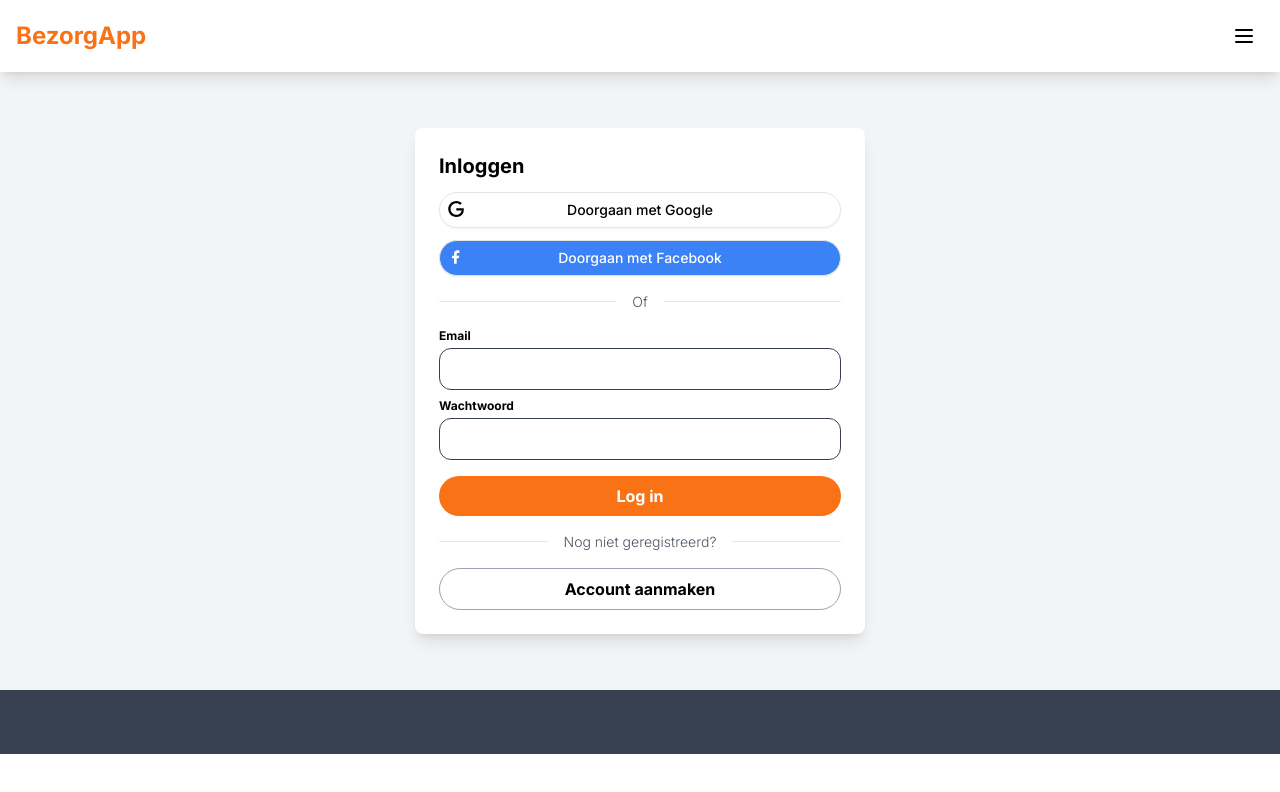
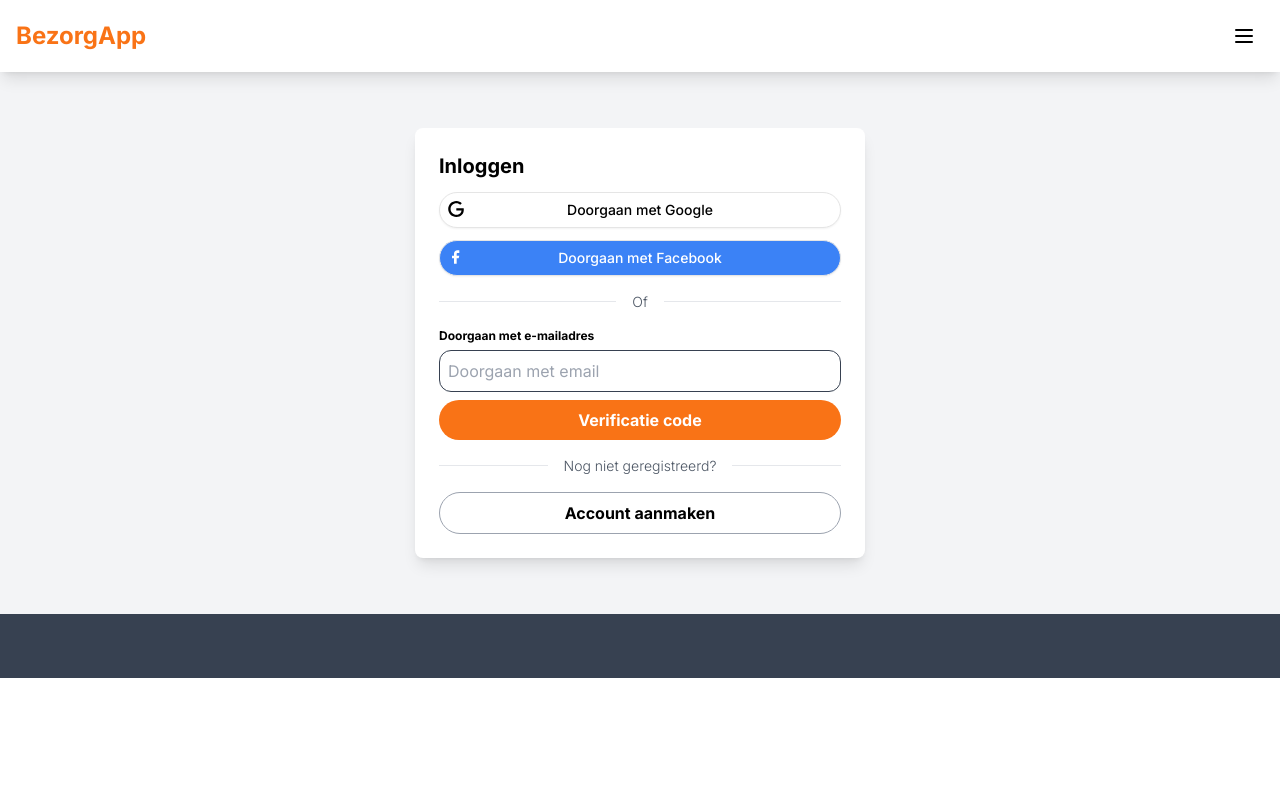
Before and after one commit to sjoerdvermeijden/next-delivery, a Next.js app: page /account in a window 1280 px wide. Shown: the top 792 px of the page. Built offline with nearby package versions, Linux system fonts and the light colour scheme.

Commit message:
Adds styling to the login and register form

```diff
--- a/src/components/login-form.tsx
+++ b/src/components/login-form.tsx
@@ -33,11 +33,9 @@ function LoginForm({ }: Props) {
                 <span className='inline-flex w-full h-1.5 border-t border-t-gray-200 mt-1'></span>
             </div>
             <form action="" className='flex flex-col mb-4'>
-                <label htmlFor="email" className='mb-1 text-xs font-bold'>Email</label>
-                <input className='mb-2 border border-gray-700 p-2 rounded-xl' type="email" name="" id="email" />
-                <label htmlFor="wachtwoord" className='mb-1 text-xs font-bold'>Wachtwoord</label>
-                <input className='mb-4 border border-gray-700 p-2 rounded-xl' type="password" name="" id="wachtwoord" />
-                <input className='bg-orange-500 p-2 text-white font-bold rounded-3xl' type="submit" value="Log in" />
+                <label htmlFor="email" className='mb-1.5 text-xs font-bold'>Doorgaan met e-mailadres</label>
+                <input className='mb-2 border border-gray-700 p-2 rounded-xl' placeholder="Doorgaan met email" type="email" name="" id="email" />
+                <input className='bg-orange-500 p-2 text-white font-bold rounded-3xl' type="submit" value="Verificatie code" />
             </form>
             <div className='flex items-center mb-4'>
                 <span className='inline-flex w-full grow h-1.5 border-t border-t-gray-200 mt-1 mr-4'></span>
--- a/src/components/register-form.tsx
+++ b/src/components/register-form.tsx
@@ -32,13 +32,13 @@ function RegisterForm({ }: Props) {
                 <p className='flex justify-center text-gray-600 font-light text-sm mr-4'>Of</p>
                 <span className='inline-flex w-full h-1.5 border-t border-t-gray-200 mt-1'></span>
             </div>
-            <form action="" className='flex flex-col mb-4'>
-                <label htmlFor="name" className='mb-1 text-xs font-bold'>Naam</label>
-                <input className='mb-3 border p-2 rounded-xl' type="text" name="" id="name" />
-                <label htmlFor="email" className='mb-1 text-xs font-bold'>E-mailadres</label>
-                <input className='mb-3 border p-2 rounded-xl' type="email" name="" id="email" />
-                <label htmlFor="wachtwoord" className='mb-1 text-xs font-bold'>Wachtwoord</label>
-                <input className='mb-4 border p-2 rounded-xl' type="password" name="" id="wachtwoord" />
+            <form action="" className='flex flex-col mb-6'>
+                <label htmlFor="name" className='mb-1.5 text-xs font-bold'>Naam</label>
+                <input className='mb-3 border p-2 rounded-xl' placeholder="Naam" type="text" name="" id="name" />
+                <label htmlFor="email" className='mb-1.5 text-xs font-bold'>E-mailadres</label>
+                <input className='mb-3 border p-2 rounded-xl' placeholder="Email" type="email" name="" id="email" />
+                <label htmlFor="wachtwoord" className='mb-1.5 text-xs font-bold'>Wachtwoord</label>
+                <input className='mb-4 border p-2 rounded-xl' placeholder="Wachtwoord" type="password" name="" id="wachtwoord" />
                 <input className='bg-orange-500 p-2 text-white font-bold rounded-3xl' type="submit" value="Registreren" />
             </form>
             <div className='flex justify-center text-xs'>
```
